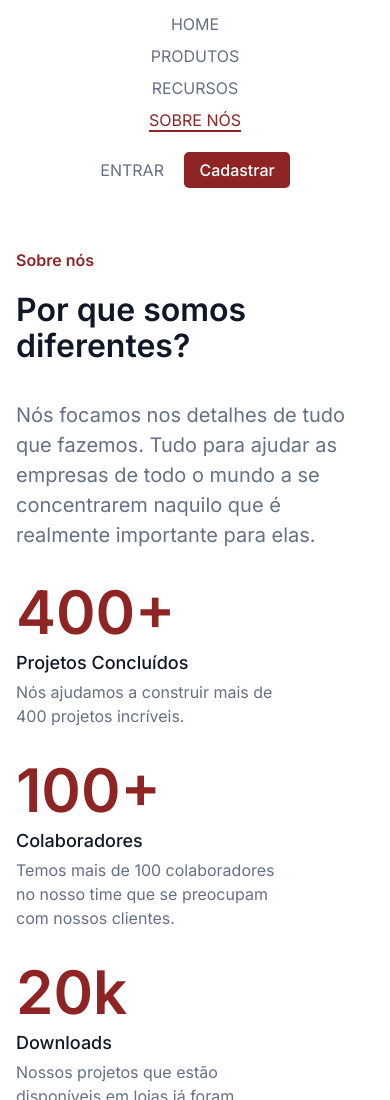
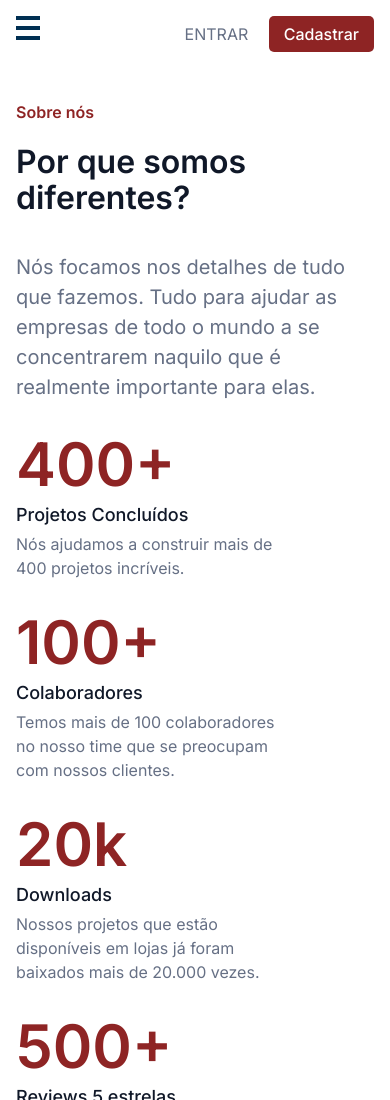
Before and after one commit to nalutm/seven-days-of-code, a plain HTML site: page html-css/index.html in a window 390 px wide. Shown: the top 1100 px of the page. Drawn offline with Linux system fonts and the light colour scheme.

Commit message:
:iphone: Improving responsive layout

```diff
--- a/html-css/assets/css/_about-us.css
+++ b/html-css/assets/css/_about-us.css
@@ -17,7 +17,7 @@
   margin-bottom: 6.6rem;
 }
 
-@media screen and (max-width: 768px) {
+@media screen and (max-width: 970px) {
   .about-us {
     padding: 0 1rem;
     margin-top: 3rem;
--- a/html-css/assets/css/_collaborators.css
+++ b/html-css/assets/css/_collaborators.css
@@ -39,7 +39,7 @@
   font-size: .875rem;
 }
 
-@media screen and (max-width: 768px) {
+@media screen and (max-width: 970px) {
   .collaborators {
     margin: 0 2rem 3rem;
     padding: 2rem 1rem;
--- a/html-css/assets/css/_footer.css
+++ b/html-css/assets/css/_footer.css
@@ -30,7 +30,7 @@
   padding: .75rem .875rem .75rem 1rem;
 }
 
-@media screen and (max-width: 768px) {
+@media screen and (max-width: 970px) {
   .footer__content {
     padding: 2rem 1rem;
     text-align: initial;
--- a/html-css/assets/css/_job-offer.css
+++ b/html-css/assets/css/_job-offer.css
@@ -29,7 +29,7 @@
   margin-bottom: 4rem;
 }
 
-@media screen and (max-width: 768px) {
+@media screen and (max-width: 970px) {
   .job-offer {
     padding: 0 1rem;
   }
--- a/html-css/assets/css/_our-statistics.css
+++ b/html-css/assets/css/_our-statistics.css
@@ -5,7 +5,7 @@
   margin-bottom: 6rem;
 }
 
-@media screen and (max-width: 768px) {
+@media screen and (max-width: 970px) {
   .our-statistics {
     flex-direction: column;
     margin-bottom: 1rem;
--- a/html-css/assets/css/_vacancies.css
+++ b/html-css/assets/css/_vacancies.css
@@ -11,7 +11,7 @@
   margin-bottom: 2rem;
 }
 
-@media screen and (max-width: 768px) {
+@media screen and (max-width: 970px) {
   .vacancies {
     padding: 0 1rem;
   }
--- a/html-css/assets/css/base.css
+++ b/html-css/assets/css/base.css
@@ -50,7 +50,8 @@ a {
   font-size: 1.25rem;
 }
 
-@media screen and (max-width: 768px) {
+
+@media screen and (max-width: 970px) {
   .container {
     padding: 1rem;
   }
--- a/html-css/assets/css/components/_button.css
+++ b/html-css/assets/css/components/_button.css
@@ -12,7 +12,7 @@
   cursor: pointer;
 }
 
-@media screen and (max-width: 768px) {
+@media screen and (max-width: 970px) {
   .button {
     padding: 10px 15px;
   }
--- a/html-css/assets/css/components/_header.css
+++ b/html-css/assets/css/components/_header.css
@@ -2,6 +2,10 @@
   align-items: center;
   display: flex;
   height: 5rem;
+}
+
+.header__menu-hamburguer {
+  display: none;
 }
 
 .header__img {
@@ -44,24 +48,41 @@
   margin-right: 1.875rem;
 }
 
-@media screen and (max-width: 768px) {
+@media screen and (max-width: 970px) {
   .header {
-    align-items: center;
+    align-items: flex-start;
     flex-direction: column;
     gap: 1.5rem;
     height: auto;
+  }
+
+  .header__menu-hamburguer {
+    background: url("../../img/Menu.svg") no-repeat center;
+    display: inline-block;
+    height: 24px;
+    width: 24px;
   }
 
   .header__img {
     display: none;
   }
 
-  .menu,
+  .menu {
+    display: none;
+    width: 50vw;
+  }
+
+  .menu--mobile {
+    display: block;
+  }
+
   .login {
-    width: 100%;
+    position: absolute;
+    right: 1rem;
   }
 
   .menu__list {
+    align-items: flex-start;
     flex-direction: column;
     gap: 1rem;
     width: 100%;
@@ -73,10 +94,14 @@
   }
 
   .login {
-    text-align: center;
+    text-align: left;
   }
 
   .menu__link--mobile {
     margin-right: 1rem;
   }
+
+  .menu__item--active{
+    order: -1;
+  }
 }
--- a/html-css/index.html
+++ b/html-css/index.html
@@ -15,13 +15,14 @@
 
 <body>
   <header class="container header">
+    <span class="header__menu-hamburguer container-img"></span>
     <img src="assets/img/logo.svg" alt="Logo Optmus Tech" class="header__img">
     <nav class="menu">
       <ul class="menu__list">
-        <li><a href="#" class="menu__link">Home</a></li>
-        <li><a href="#" class="menu__link" >Produtos</a></li>
-        <li><a href="#" class="menu__link">Recursos</a></li>
-        <li> <a href="#" class="menu__link menu__link--active ">Sobre nós</a></li>
+        <li class="menu__item"><a href="#" class="menu__link">Home</a></li>
+        <li class="menu__item"><a href="#" class="menu__link" >Produtos</a></li>
+        <li class="menu__item"><a href="#" class="menu__link">Recursos</a></li>
+        <li class="menu__item menu__item--active"> <a href="#" class="menu__link menu__link--active ">Sobre nós</a></li>
       </ul>
     </nav>
     <div class="login">
@@ -130,4 +131,5 @@
 
 </body>
 
+  <script src="script.js"></script>
 </html>
--- /dev/null
+++ b/html-css/script.js
@@ -0,0 +1,6 @@
+const $menuHamburguer = document.querySelector(".header__menu-hamburguer");
+const $menu = document.querySelector(".menu");
+
+$menuHamburguer.addEventListener("click", () => {
+  $menu.classList.toggle('menu--mobile');
+});
```
Also changed, not shown: html-css/assets/img/Menu.svg (added).
